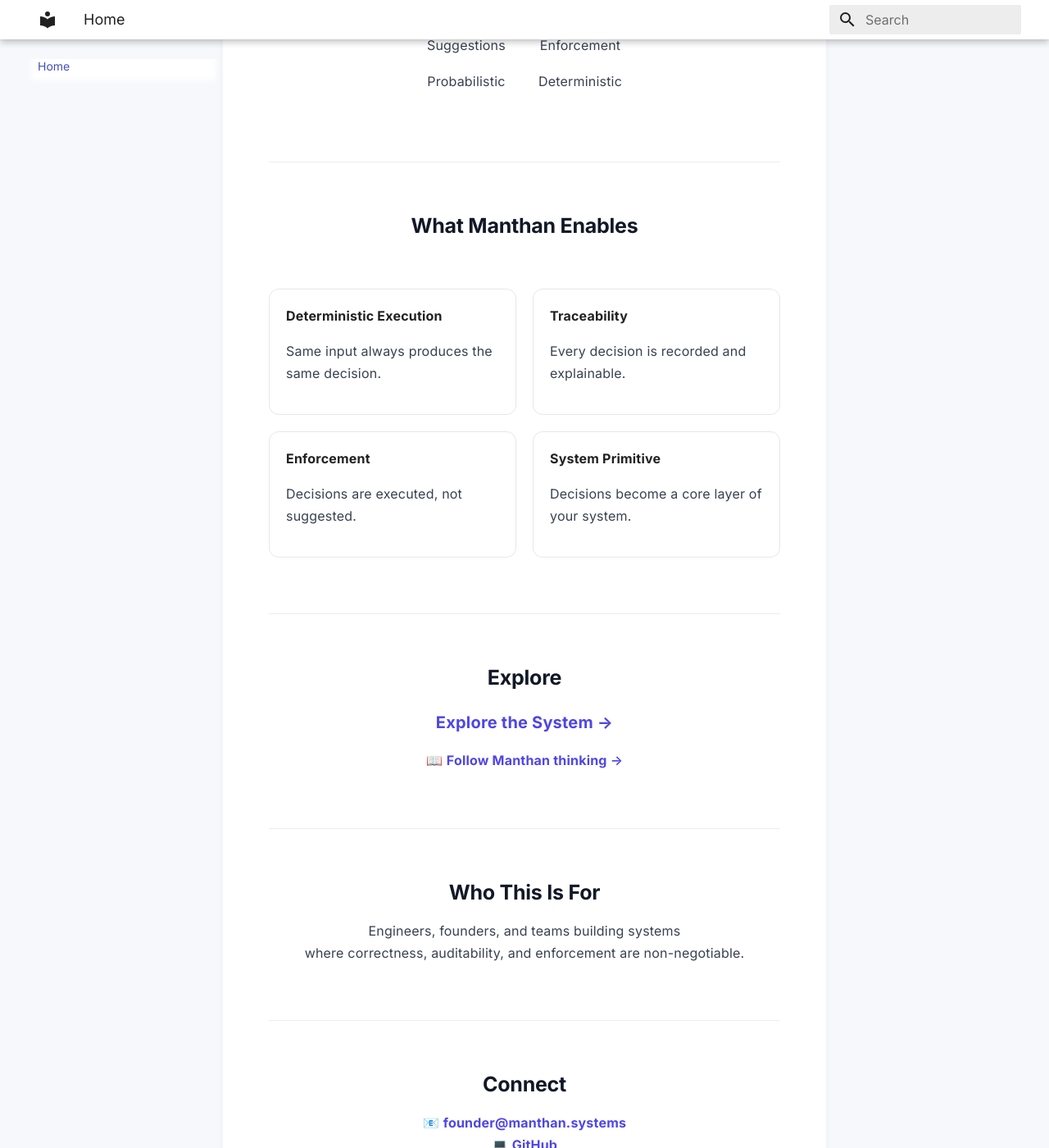
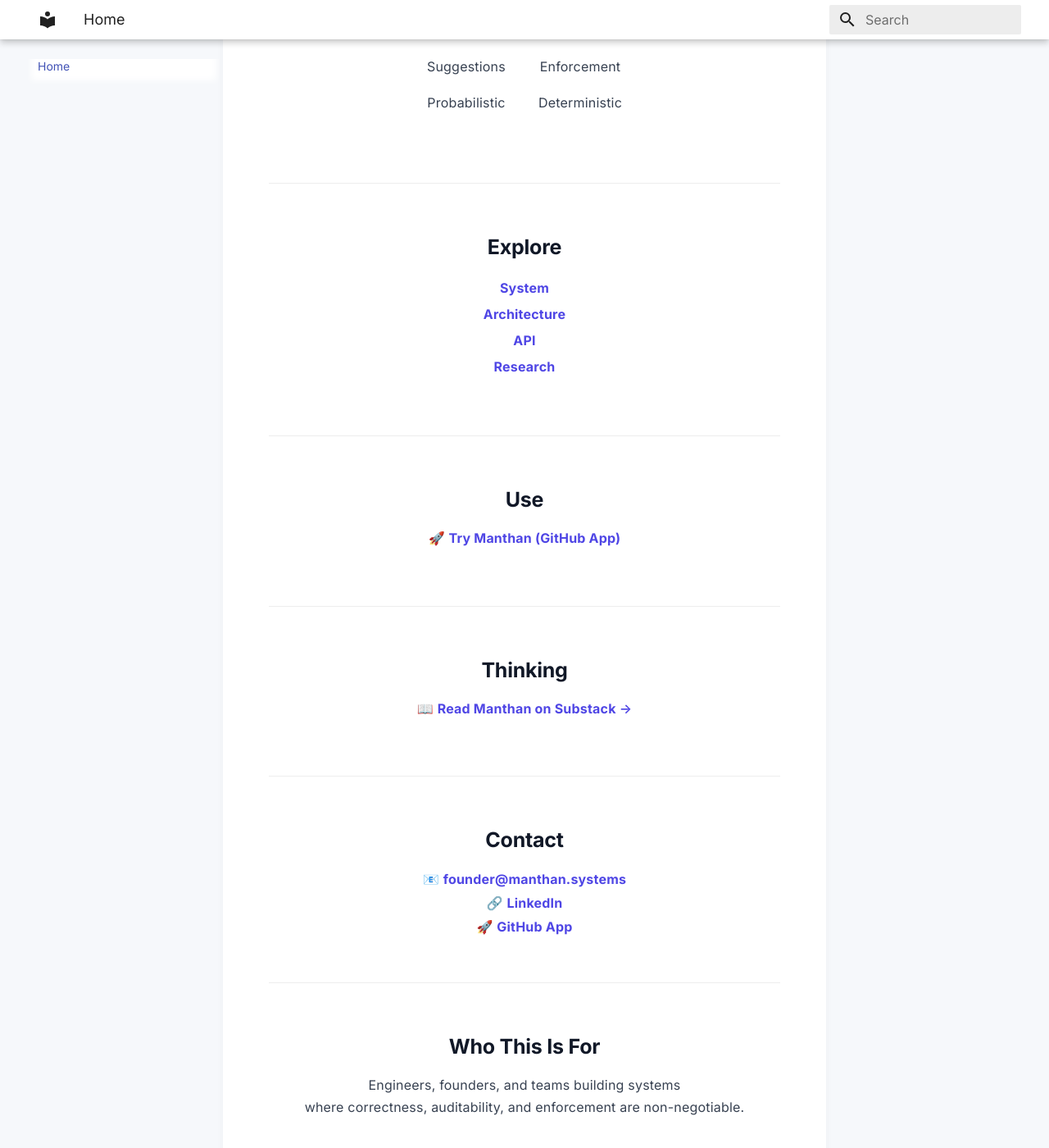
Before and after one commit to pavancharak/manthan-docs, an MkDocs documentation site: the page built from docs/index.md, in a window 1280 px wide and 1400 px high, scrolled down 1254 px. Shown: the whole window at 82% size. Built offline with MkDocs 1.6.1 and Material for MkDocs 9.7.7, drawn with Linux system fonts in a browser that asks for light colours; some of the changed text lies outside the part shown.

```diff
--- a/docs/index.md
+++ b/docs/index.md
@@ -19,15 +19,11 @@ Most systems optimize for performance.<br>
 
 <hr>
 
-<!-- ============================= -->
-<!-- PROBLEM -->
-<!-- ============================= -->
-
 <h2 style="text-align:center;">The Problem</h2>
 
-<p style="text-align:center; max-width:700px; margin:auto;">
+<p style="text-align:center; max-width:720px; margin:auto;">
 AI systems operate in probabilistic generation.<br>
-Same input produces different outputs.<br>
+The same input can produce different outputs.<br>
 There is no traceability. No enforcement.
 </p>
 
@@ -37,9 +33,7 @@ There is no traceability. No enforcement.
 
 <br>
 
-<!-- ============================= -->
-<!-- SHIFT -->
-<!-- ============================= -->
+<hr>
 
 <h2 style="text-align:center;">The Shift</h2>
 
@@ -51,78 +45,43 @@ Manthan operates in <strong>decision mode</strong>.
 <br>
 
 <div style="display:flex; justify-content:center; gap:40px; flex-wrap:wrap; text-align:center;">
+  <div>
+    <p><strong>Generation</strong></p>
+    <p>Possibilities</p>
+    <p>Suggestions</p>
+    <p>Probabilistic</p>
+  </div>
 
-<div>
-<p><strong>Generation</strong></p>
-<p>Possibilities</p>
-<p>Suggestions</p>
-<p>Probabilistic</p>
-</div>
-
-<div>
-<p><strong>Decision</strong></p>
-<p>Outcomes</p>
-<p>Enforcement</p>
-<p>Deterministic</p>
-</div>
-
+  <div>
+    <p><strong>Decision</strong></p>
+    <p>Outcomes</p>
+    <p>Enforcement</p>
+    <p>Deterministic</p>
+  </div>
 </div>
 
 <br>
 
 <hr>
 
-<!-- ============================= -->
-<!-- CAPABILITIES -->
-<!-- ============================= -->
+<h2 style="text-align:center;">Explore</h2>
 
-<h2 style="text-align:center;">What Manthan Enables</h2>
-
-<br>
-
-<div style="display:grid; grid-template-columns: repeat(auto-fit, minmax(240px, 1fr)); gap:20px;">
-
-<div style="padding:20px; border:1px solid #e5e7eb; border-radius:12px;">
-<strong>Deterministic Execution</strong>
-<p>Same input always produces the same decision.</p>
-</div>
-
-<div style="padding:20px; border:1px solid #e5e7eb; border-radius:12px;">
-<strong>Traceability</strong>
-<p>Every decision is recorded and explainable.</p>
-</div>
-
-<div style="padding:20px; border:1px solid #e5e7eb; border-radius:12px;">
-<strong>Enforcement</strong>
-<p>Decisions are executed, not suggested.</p>
-</div>
-
-<div style="padding:20px; border:1px solid #e5e7eb; border-radius:12px;">
-<strong>System Primitive</strong>
-<p>Decisions become a core layer of your system.</p>
-</div>
-
+<div style="text-align:center; line-height:2;">
+  <a href="system/"><strong>System</strong></a><br>
+  <a href="architecture/">Architecture</a><br>
+  <a href="api/">API</a><br>
+  <a href="papers/">Research</a>
 </div>
 
 <br>
 
 <hr>
 
-<!-- ============================= -->
-<!-- CTA -->
-<!-- ============================= -->
-
-<h2 style="text-align:center;">Explore</h2>
-
-<p style="text-align:center; margin-top:20px;">
-<a href="system/" style="font-size:20px; font-weight:700;">
-Explore the System →
-</a>
-</p>
+<h2 style="text-align:center;">Use</h2>
 
 <p style="text-align:center;">
-📖 <a href="https://manthansystems.substack.com/" target="_blank">
-Follow Manthan thinking →
+🚀 <a href="https://github.com/apps/manthan-pr-gate" target="_blank">
+Try Manthan (GitHub App)
 </a>
 </p>
 
@@ -130,13 +89,39 @@ Follow Manthan thinking →
 
 <hr>
 
-<!-- ============================= -->
-<!-- AUDIENCE -->
-<!-- ============================= -->
+<h2 style="text-align:center;">Thinking</h2>
+
+<p style="text-align:center;">
+📖 <a href="https://manthansystems.substack.com/" target="_blank">
+Read Manthan on Substack →
+</a>
+</p>
+
+<br>
+
+<hr>
+
+<h2 style="text-align:center;">Contact</h2>
+
+<p style="text-align:center; line-height:1.8;">
+📧 <a href="mailto:founder@manthan.systems">founder@manthan.systems</a><br>
+
+🔗 <a href="https://www.linkedin.com/in/pavancharak/" target="_blank">
+LinkedIn
+</a><br>
+
+🚀 <a href="https://github.com/apps/manthan-pr-gate" target="_blank">
+GitHub App
+</a><br>
+
+
+<br>
+
+<hr>
 
 <h2 style="text-align:center;">Who This Is For</h2>
 
-<p style="text-align:center; max-width:700px; margin:auto;">
+<p style="text-align:center; max-width:720px; margin:auto;">
 Engineers, founders, and teams building systems<br>
 where correctness, auditability, and enforcement are non-negotiable.
 </p>
@@ -145,30 +130,9 @@ where correctness, auditability, and enforcement are non-negotiable.
 
 <hr>
 
-<!-- ============================= -->
-<!-- CONNECT -->
-<!-- ============================= -->
-
-<h2 style="text-align:center;">Connect</h2>
-
-<p style="text-align:center;">
-📧 <a href="mailto:founder@manthan.systems">founder@manthan.systems</a><br>
-💻 <a href="https://github.com/pavancharak" target="_blank">GitHub</a><br>
-🔗 <a href="https://www.linkedin.com/in/pavancharak/" target="_blank">LinkedIn</a><br>
-🚀 <a href="https://github.com/apps/manthan-pr-gate" target="_blank">Manthan App</a>
-</p>
-
-<br>
-
-<hr>
-
-<!-- ============================= -->
-<!-- CLOSING -->
-<!-- ============================= -->
-
 <h2 style="text-align:center;">Closing</h2>
 
-<p style="text-align:center; max-width:700px; margin:auto;">
+<p style="text-align:center; max-width:720px; margin:auto;">
 Manthan is not another AI system.<br>
 It is the layer that makes decisions in software systems<br>
 <strong>traceable, auditable, and enforceable by design.</strong>
--- a/mkdocs.yml
+++ b/mkdocs.yml
@@ -27,11 +27,7 @@ plugins:
 
 markdown_extensions:
   - attr_list
-  - pymdownx.superfences:
-      custom_fences:
-        - name: mermaid
-          class: mermaid
-          format: !!python/name:pymdownx.superfences.fence_div_format
+  - pymdownx.superfences
   - pymdownx.tabbed:
       alternate_style: true
   - pymdownx.highlight
@@ -39,23 +35,12 @@ markdown_extensions:
   - admonition
   - pymdownx.details
 
-extra_javascript:
-  - https://unpkg.com/mermaid@10/dist/mermaid.min.js
-  - javascripts/mermaid.js
-
-
 extra_css:
   - stylesheets/extra.css
 
 nav:
   - Home: index.md
-  - How It Works: how-it-works.md
-  - Example Walkthrough: example.md
+  - System: system.md
+  - Architecture: architecture.md
   - API Reference: api.md
-  - Architecture: architecture.md
-  - Decision Engine: decision-engine.md
-  - Intelligence Layer: intelligence.md
-  - Decision Graphs: graphs.md
-  - Contracts: contracts.md
-  - System: system.md
   - Research: papers.md
```
Also changed, not shown: docs/how-it-works.md (deleted, +0 -122 lines), site/404.html, site/api/index.html, site/architecture/index.html, site/contracts/index.html, site/decision-engine/index.html, site/example/index.html, site/graphs/index.html, site/how-it-works/index.html, site/index.html, site/intelligence/index.html, site/javascripts/mermaid.js (added), site/papers/index.html, site/system/index.html, 1 other file.
